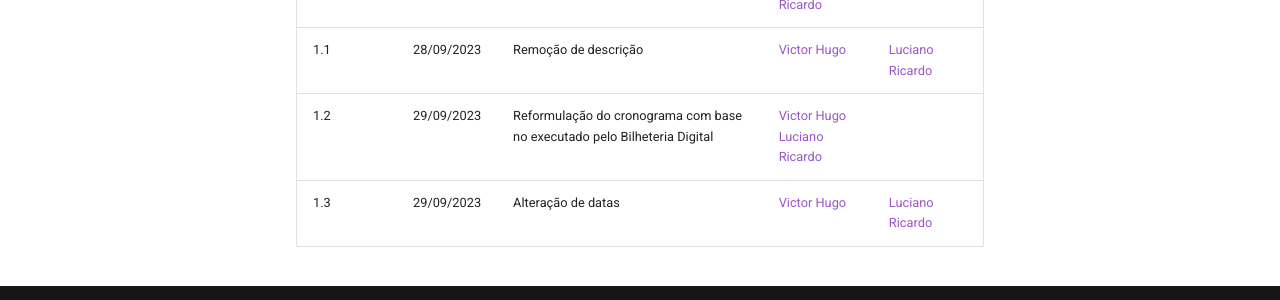
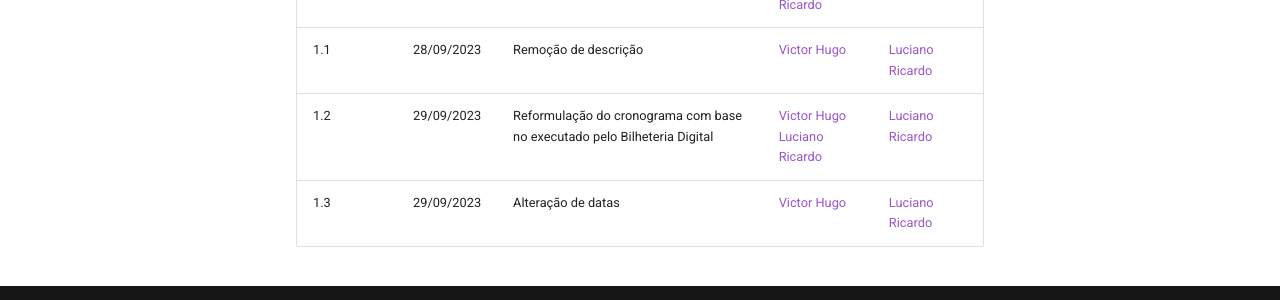
Before and after one commit to Interacao-Humano-Computador/2023.2-Dominio-Publico, an MkDocs documentation site: the page built from docs/planejamento/cronograma_planejado.md, in a window 1280 px wide and 900 px high, scrolled down 6454 px. Shown: the part 569-869 px from the top of the window. Built offline with MkDocs 1.6.1 and Material for MkDocs 9.7.7, drawn with Linux system fonts in a browser that asks for light colours; comment, search, counter and statistics services are not loaded.

Commit message:
adicionando revisor que faltou

```diff
--- a/docs/planejamento/cronograma_planejado.md
+++ b/docs/planejamento/cronograma_planejado.md
@@ -235,5 +235,5 @@
 | ------ | :--------: | ------------------------------------------------------------------------ | --------------------------------------------------------------------------------------------------- | ----------------------------------------------- |
 | 1.0    | 27/09/2023 | Criação da página de cronograma                                          | [Luciano Ricardo](https://github.com/l-ricardo)                                                     | [Victor Hugo](https://github.com/ViictorHugoo)  |
 | 1.1    | 28/09/2023 | Remoção de descrição                                                     | [Victor Hugo](https://github.com/ViictorHugoo)                                                      | [Luciano Ricardo](https://github.com/l-ricardo) |
-| 1.2    | 29/09/2023 | Reformulação do cronograma com base no executado pelo Bilheteria Digital | [Victor Hugo](https://github.com/ViictorHugoo) <br> [Luciano Ricardo](https://github.com/l-ricardo) |                                                 |
-| 1.3    | 29/09/2023 | Alteração de datas | [Victor Hugo](https://github.com/ViictorHugoo)|[Luciano Ricardo](https://github.com/l-ricardo)                                                 |
+| 1.2    | 29/09/2023 | Reformulação do cronograma com base no executado pelo Bilheteria Digital | [Victor Hugo](https://github.com/ViictorHugoo) <br> [Luciano Ricardo](https://github.com/l-ricardo) | [Luciano Ricardo](https://github.com/l-ricardo) |
+| 1.3    | 29/09/2023 | Alteração de datas                                                       | [Victor Hugo](https://github.com/ViictorHugoo)                                                      |[Luciano Ricardo](https://github.com/l-ricardo)  |
```
